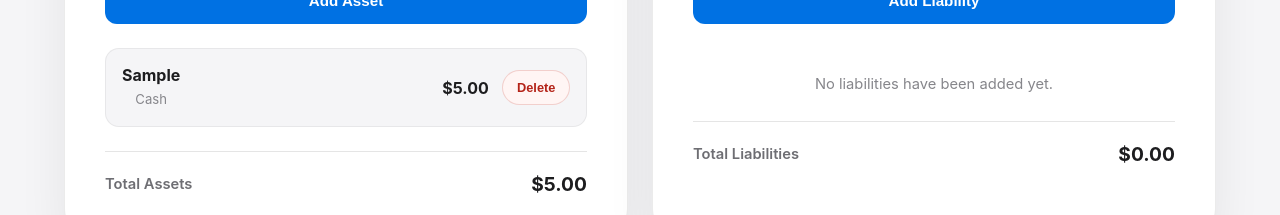
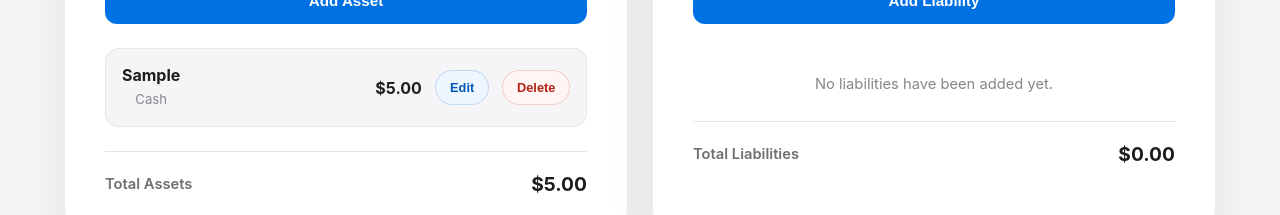
Before and after one commit to fejide/net-worth-calculator, a React (Vite) app: page /net-worth in a window 1280 px wide. Both pictures are taken after typing "Sample", "5" into the empty fields and a click on the button "Add Asset". Shown: the part 982-1197 px from the top of the page. Built offline with nearby package versions, Linux system fonts and the light colour scheme.

Commit message:
feat: add Asset editing to Net Worth calculator
Signed-off-by: Joshua Brown <97815918+fejide@users.noreply.github.com>

```diff
--- a/src/index.css
+++ b/src/index.css
@@ -742,3 +742,56 @@ main {
     justify-content: space-between;
   }
 }
+
+/* =========================================================
+   EDIT ENTRY ACTIONS (feat: adding Asset editing to Net Worth calculator)
+========================================================= */
+
+.edit-entry-button,
+.cancel-edit-button {
+  padding: 0.55rem 0.85rem;
+
+  border-radius: 999px;
+
+  font-size: 0.8rem;
+  font-weight: 650;
+
+  cursor: pointer;
+
+  transition:
+    background-color 0.2s ease,
+    border-color 0.2s ease,
+    color 0.2s ease,
+    transform 0.2s ease;
+}
+
+.edit-entry-button {
+  color: #0057b8;
+  background-color: #eef6ff;
+
+  border: 1px solid rgba(0, 87, 184, 0.18);
+}
+
+.edit-entry-button:hover {
+  color: #ffffff;
+  background-color: #0071e3;
+  border-color: #0071e3;
+
+  transform: translateY(-1px);
+}
+
+.cancel-edit-button {
+  width: 100%;
+
+  color: #6e6e73;
+  background-color: transparent;
+
+  border: 1px solid rgba(0, 0, 0, 0.14);
+}
+
+.cancel-edit-button:hover {
+  color: #1d1d1f;
+  background-color: #f5f5f7;
+
+  transform: translateY(-1px);
+}
--- a/src/pages/NetWorthPage.tsx
+++ b/src/pages/NetWorthPage.tsx
@@ -41,6 +41,9 @@ function NetWorthPage() {
     const [liabilities, setLiabilities] =
         useState<Liability[]>(loadLiabilities);
 
+    const [editingAsset, setEditingAsset] =
+        useState<Asset | null>(null);
+
     useEffect(() => {
         localStorage.setItem(
             ASSETS_STORAGE_KEY,
@@ -62,6 +65,26 @@ function NetWorthPage() {
         ]);
     }
 
+    function handleUpdateAsset(updatedAsset: Asset) {
+        setAssets((currentAssets) =>
+            currentAssets.map((asset) =>
+                asset.id === updatedAsset.id
+                    ? updatedAsset
+                    : asset
+            )
+        );
+
+        setEditingAsset(null);
+    }
+
+    function handleStartAssetEdit(asset: Asset) {
+        setEditingAsset(asset);
+    }
+
+    function handleCancelAssetEdit() {
+        setEditingAsset(null);
+    }
+
     function handleAddLiability(liability: Liability) {
         setLiabilities((currentLiabilities) => [
             ...currentLiabilities,
@@ -75,6 +98,10 @@ function NetWorthPage() {
                 (asset) => asset.id !== assetId
             )
         );
+
+        if (editingAsset?.id === assetId) {
+            setEditingAsset(null);
+        }
     }
 
     function handleDeleteLiability(
@@ -142,6 +169,11 @@ function NetWorthPage() {
 
                         <AssetForm
                             onAddAsset={handleAddAsset}
+                            onUpdateAsset={handleUpdateAsset}
+                            editingAsset={editingAsset}
+                            onCancelEdit={
+                                handleCancelAssetEdit
+                            }
                         />
 
                         <div className="finance-entry-list">
@@ -172,6 +204,19 @@ function NetWorthPage() {
                                                     asset.value
                                                 )}
                                             </strong>
+
+                                            <button
+                                                className="edit-entry-button"
+                                                type="button"
+                                                onClick={() =>
+                                                    handleStartAssetEdit(
+                                                        asset
+                                                    )
+                                                }
+                                                aria-label={`Edit ${asset.name}`}
+                                            >
+                                                Edit
+                                            </button>
 
                                             <button
                                                 className="delete-entry-button"
```
